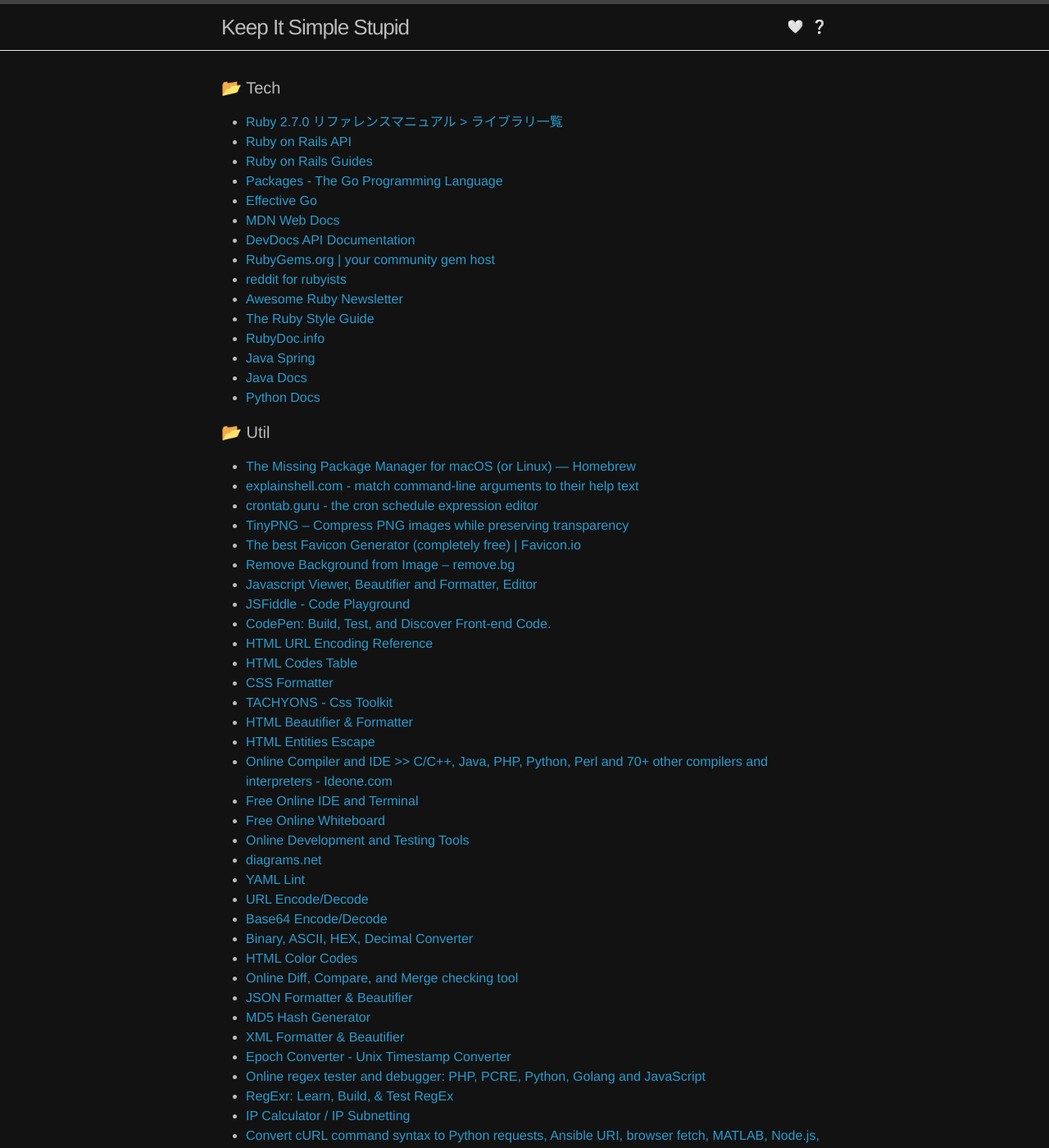
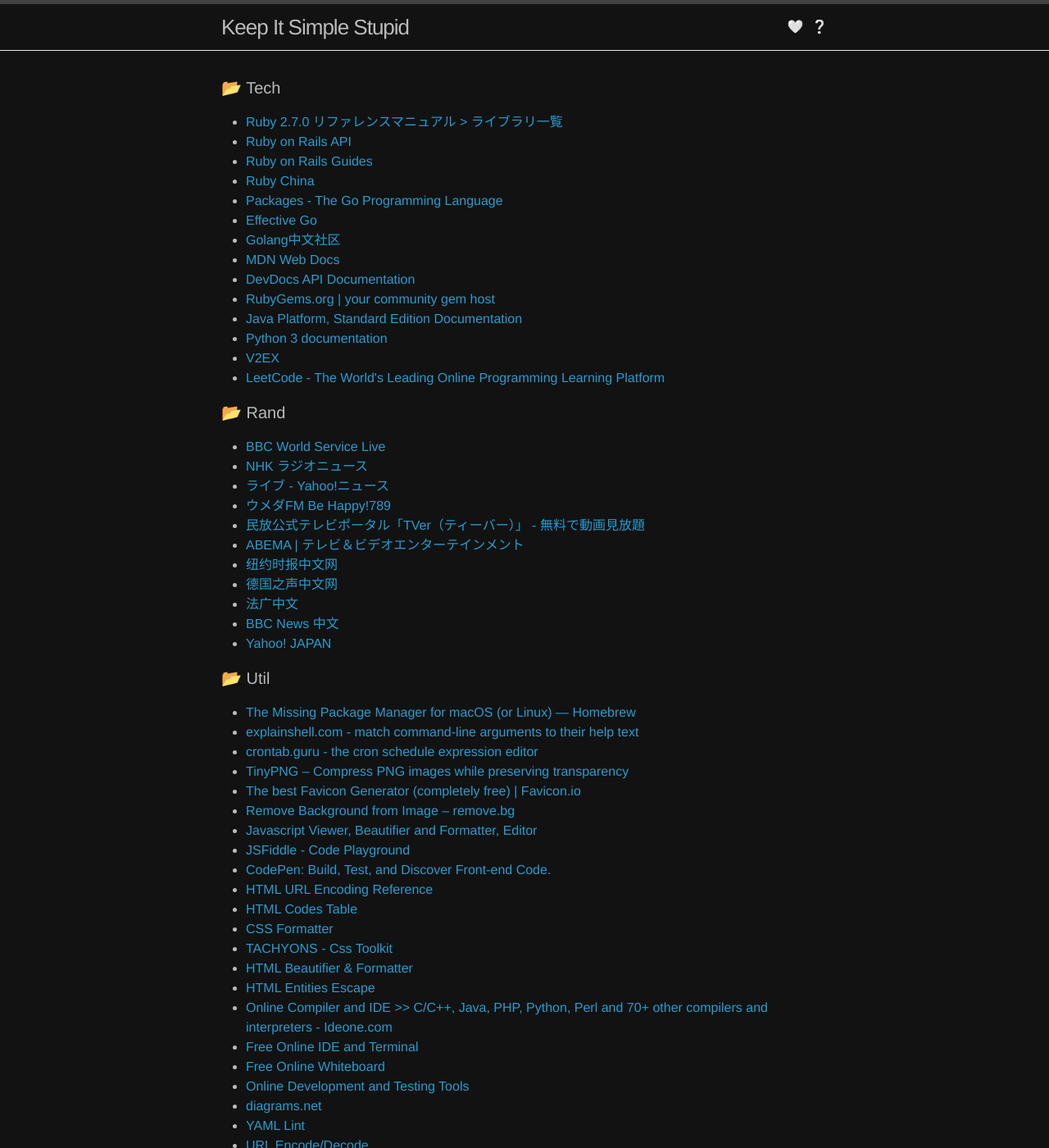
Before and after one commit to yuan-jiang/yuan-jiang.github.io, a Jekyll site: the page built from bookmarks.md, in a window 1280 px wide and 1400 px high. Shown: the whole window at 82% size. Built offline with Jekyll 4.4.1, drawn with Linux system fonts in a browser that asks for light colours; some of the changed text lies outside the part shown.

Commit message:
Update bookmarks based on usage frequency

```diff
--- a/_data/bookmarks.yml
+++ b/_data/bookmarks.yml
@@ -6,30 +6,54 @@
       link: https://api.rubyonrails.org/
     - title: Ruby on Rails Guides
       link: https://guides.rubyonrails.org/index.html
+    - title: Ruby China
+      link: https://ruby-china.org/
     - title: Packages - The Go Programming Language
       link: https://golang.org/pkg/
     - title: Effective Go
       link: https://golang.org/doc/effective_go.html
+    - title: Golang中文社区
+      link: https://studygolang.com/
     - title: MDN Web Docs
       link: https://developer.mozilla.org/en-US/
     - title: DevDocs API Documentation
       link: https://devdocs.io/
     - title: RubyGems.org | your community gem host
       link: https://rubygems.org/
-    - title: reddit for rubyists
-      link: https://www.reddit.com/r/ruby/
-    - title: Awesome Ruby Newsletter
-      link: https://ruby.libhunt.com/newsletter/archive
-    - title: The Ruby Style Guide
-      link: https://rubystyle.guide/
-    - title: RubyDoc.info
-      link: https://rubydoc.info/stdlib
-    - title: Java Spring
-      link: https://spring.io/
-    - title: Java Docs
+    - title: Java Platform, Standard Edition Documentation
       link: https://docs.oracle.com/en/java/javase/index.html
-    - title: Python Docs
+    - title: Python 3 documentation
       link: https://docs.python.org/3/
+    - title: V2EX
+      link: https://www.v2ex.com/
+    - title: LeetCode - The World's Leading Online Programming Learning Platform
+      link: https://leetcode.com/
+
+- category: Rand
+  bookmarks:
+    - title: BBC World Service Live
+      link: http://bbcwssc.ic.llnwd.net/stream/bbcwssc_mp1_ws-eieuk
+      # link: http://bbcwssc.ic.llnwd.net/stream/bbcwssc_mp1_ws-eieuk_backup
+    - title: NHK ラジオニュース
+      link: http://www.nhk.or.jp/radionews/
+    - title: ライブ - Yahoo!ニュース
+      link: https://news.yahoo.co.jp/live
+    - title: ウメダFM Be Happy!789
+      link: http://musicbird.leanstream.co/JCB068-MP3?args=tunein_02
+    - title: 民放公式テレビポータル「TVer（ティーバー）」 - 無料で動画見放題
+      link: https://tver.jp/
+    - title: ABEMA | テレビ＆ビデオエンターテインメント
+      link: https://abema.tv/
+    - title: 纽约时报中文网
+      link: https://cn.nytimes.com/
+    - title: 德国之声中文网
+      link: https://www.dw.com/zh/%E5%9C%A8%E7%BA%BF%E6%8A%A5%E5%AF%BC/s-9058
+    - title: 法广中文
+      link: https://www.rfi.fr/cn/
+    - title: BBC News 中文
+      link: https://www.bbc.com/zhongwen/simp
+    - title: Yahoo! JAPAN
+      link: https://www.yahoo.co.jp/
 
 - category: Util
   bookmarks:
@@ -115,37 +139,3 @@
       link: https://www.jetbrains.com/ruby/download/other.html
     - title: Ruby QuickRef
       link: https://www.zenspider.com/ruby/quickref.html
-
-- category: Rand
-  bookmarks:
-    - title: BBC World Service Live
-      link: http://bbcwssc.ic.llnwd.net/stream/bbcwssc_mp1_ws-eieuk
-      # link: http://bbcwssc.ic.llnwd.net/stream/bbcwssc_mp1_ws-eieuk_backup
-    - title: NHK ラジオニュース
-      link: http://www.nhk.or.jp/radionews/
-    - title: ライブ - Yahoo!ニュース
-      link: https://news.yahoo.co.jp/live
-    - title: ウメダFM Be Happy!789
-      link: http://musicbird.leanstream.co/JCB068-MP3?args=tunein_02
-    - title: V2EX
-      link: https://www.v2ex.com/
-    - title: Ruby China
-      link: https://ruby-china.org/
-    - title: LeetCode - The World's Leading Online Programming Learning Platform
-      link: https://leetcode.com/
-    - title: 民放公式テレビポータル「TVer（ティーバー）」 - 無料で動画見放題
-      link: https://tver.jp/
-    - title: ABEMA | テレビ＆ビデオエンターテインメント
-      link: https://abema.tv/
-    - title: 纽约时报中文网
-      link: https://cn.nytimes.com/
-    - title: 德国之声中文网
-      link: https://www.dw.com/zh/%E5%9C%A8%E7%BA%BF%E6%8A%A5%E5%AF%BC/s-9058
-    - title: 法广中文
-      link: https://www.rfi.fr/cn/
-    - title: BBC News 中文
-      link: https://www.bbc.com/
-    - title: 最新ニュース - BBCニュース
-      link: https://www.bbc.com/japanese
-    - title: 乗換案内、時刻表、運行情報 - Yahoo!路線情報
-      link: https://transit.yahoo.co.jp/
```
